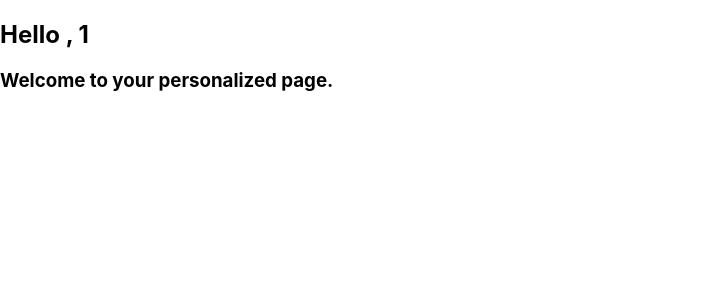
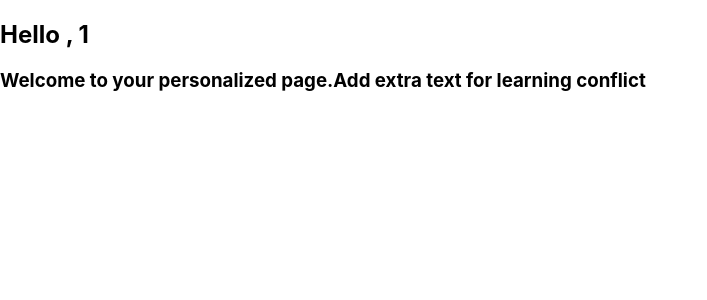
Before and after one commit to sanatjariwala/a, a React (Create React App) app: page /Dynamic/1 in a window 1280 px wide. Shown: the top 300 px of the page, without its empty margins (0-707 px from the left). Built offline with nearby package versions, Linux system fonts and the light colour scheme.

Commit message:
Revert "Revert "change with newbranch""

```diff
--- a/src/components/Dynamic.js
+++ b/src/components/Dynamic.js
@@ -7,7 +7,9 @@ function Dynamic() {
     <div>
       {/* {searchQ && */}
       <h2>Hello , {searchQ}</h2>
-      <h3>Welcome to your personalized page.</h3>
+      <h3>
+        Welcome to your personalized page.Add extra text for learning conflict
+      </h3>
     </div>
   );
 }
```
